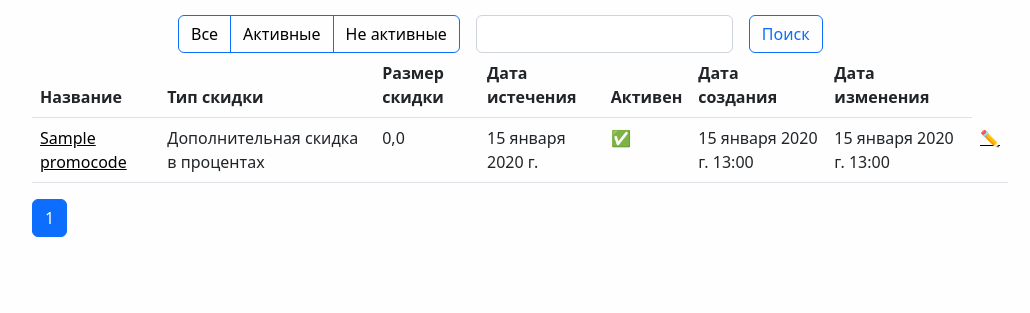
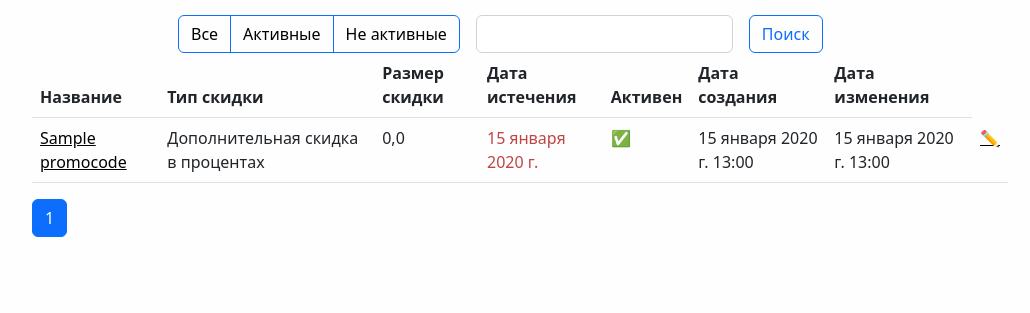
Before and after one commit to lchansky/ed-backoffice-eduson, a Django app: page /promocodes/ in a window 1280 px wide. Shown: the part 176-489 px from the top of the page, without its empty margins (120-1150 px from the left). Run offline with Django 4.2, Linux system fonts and the light colour scheme; a user stored in the database is signed in; tables that the repository leaves empty hold one stand-in row (values such as "Sample post"); parts of the project's set-up code (start-up, migrations or seed data) failed here and were passed over.

Commit message:
Сделал окрас в красный истекших промокодов

```diff
--- a/src/promocodes/templates/promocodes/promocode_list.html
+++ b/src/promocodes/templates/promocodes/promocode_list.html
@@ -47,7 +47,11 @@
                     <td><a href="{% url 'promocode_detail' promocode.pk %}">{{ promocode.pk }}</a></td>
                     <td>{{ promocode.get_type_display }}</td>
                     <td>{{ promocode.discount }}</td>
-                    <td>{{ promocode.deadline|default:"-" }}</td>
+                    {% if promocode.is_expired %}
+                        <td style="color: #BF4545;">{{ promocode.deadline|default:"-" }}</td>
+                    {% else %}
+                        <td>{{ promocode.deadline|default:"-" }}</td>
+                    {% endif %}
                     <td>{{ promocode.is_active|yesno:"✅,✖️" }}</td>
                     <td>{{ promocode.created_at }}</td>
                     <td>{{ promocode.updated_at }}</td>
```
